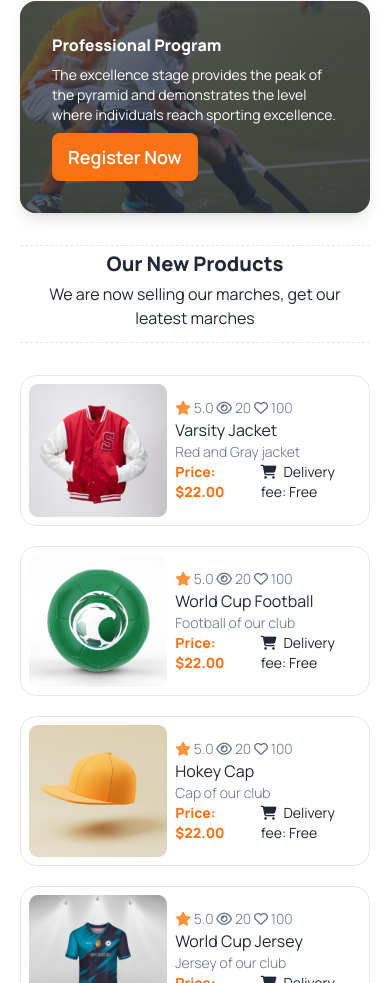
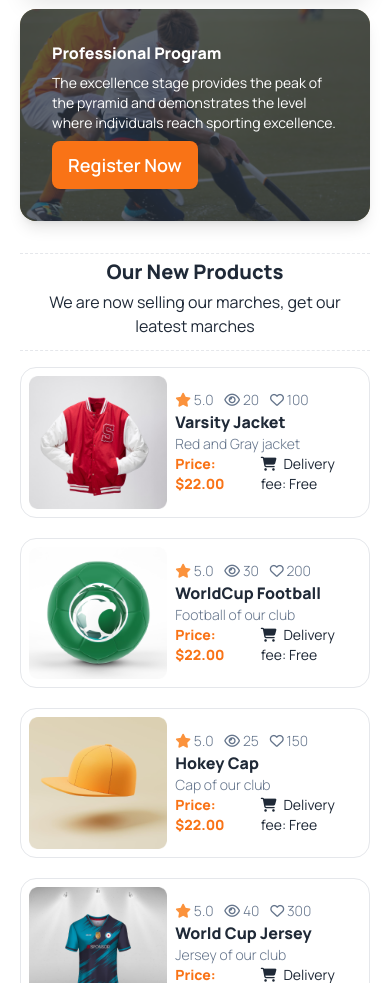
Before and after one commit to MUEID11/b9-assignment3, a plain HTML site: page index.html in a window 390 px wide. Shown: the part 1995-2978 px from the top of the page. Drawn offline with nearby package versions, Linux system fonts and the light colour scheme.

Commit message:
made some changes for mobile devices

```diff
--- a/index.html
+++ b/index.html
@@ -158,7 +158,7 @@
       <!--program section-->
       <section class="mx-5">
         <!--discription-->
-        <div class="my-3 md:my-10 lg:mx-3">
+        <div class="mt-8 mb-4 md:my-10 lg:mx-3">
           <hr class="border-dashed font-bold lg:mb-5">
           <h1 class="text-xl lg:text-5xl font-extrabold text-center my-1">Program Section</h1>
           <p class="text-center mx-4 lg:mx-60 mb-3">Although developing players for the NHL is not the primary objective of a European hockey organization,<br>it has become an accepted fact that the most talented Europeans are drafted and eventually signed by NHL clubs.</p>
@@ -203,7 +203,7 @@
       <!--Product Section-->
       <section class="mx-5">
         <!--discription-->
-        <div class="my-8 md:my-28 lg:mx-3">
+        <div class="mt-8 mb-4 md:my-28 lg:mx-3">
           <hr class="border-dashed font-bold lg:mb-5">
           <h1 class="text-xl lg:text-5xl font-extrabold text-center my-1">Our New Products</h1>
           <p class="text-center mx-4 lg:mx-60 mb-3">We are now selling our marches, get our leatest marches</p>
@@ -217,12 +217,12 @@
               <img class="min-h-fit" src="./Images/5.png" alt="Shoes" class="rounded-xl" />
             </figure>
             <div class="md:space-y-2 md:px-6 md:py-6">
-              <div class="md:space-x-4 text-sm md:text-lg text-slate-500 font-light">
+              <div class="space-x-2 md:space-x-4 text-sm md:text-lg text-slate-500 font-light">
                 <span><i class="fa-solid fa-star md:text-xl text-orange-400"></i> 5.0</span>
                 <span><i class="fa-regular fa-eye"></i> 20</span>
                 <span><i class="fa-regular fa-heart"></i></i> 100</span>
               </div>
-              <h2 class="md:text-2xl md:font-extrabold">Varsity Jacket</h2>
+              <h2 class="md:text-2xl font-extrabold">Varsity Jacket</h2>
               <p class="text-slate-500 font-light text-sm lg:text-lg">Red and Gray jacket</p>
               <div class="flex items-center text-sm">
                 <h4 class=" md:text-xl font-extrabold text-orange-500 mr-4">Price: $22.00</h4>
@@ -236,12 +236,12 @@
               <img class="min-h-fit" src="./Images/6.png" alt="Shoes" class="rounded-xl" />
             </figure>
             <div class="md:space-y-2 md:px-6 md:py-6">
-              <div class="md:space-x-4 text-sm md:text-lg text-slate-500 font-light">
+              <div class="space-x-2 md:space-x-4 text-sm md:text-lg text-slate-500 font-light">
                 <span><i class="fa-solid fa-star md:text-xl text-orange-400"></i> 5.0</span>
-                <span><i class="fa-regular fa-eye"></i> 20</span>
-                <span><i class="fa-regular fa-heart"></i></i> 100</span>
+                <span><i class="fa-regular fa-eye"></i> 30</span>
+                <span><i class="fa-regular fa-heart"></i></i> 200</span>
               </div>
-              <h2 class="md:text-2xl md:font-extrabold">World Cup Football</h2>
+              <h2 class="md:text-2xl font-extrabold">WorldCup Football</h2>
               <p class="text-slate-500 font-light text-sm lg:text-lg">Football of our club</p>
               <div class="flex items-center text-sm">
                 <h4 class=" md:text-xl font-extrabold text-orange-500 mr-4">Price: $22.00</h4>
@@ -255,12 +255,12 @@
               <img class="min-h-fit" src="./Images/7.png" alt="Shoes" class="rounded-xl" />
             </figure>
             <div class="md:space-y-2 md:px-6 md:py-6">
-              <div class="md:space-x-4 text-sm md:text-lg text-slate-500 font-light">
+              <div class="space-x-2 md:space-x-4 text-sm md:text-lg text-slate-500 font-light">
                 <span><i class="fa-solid fa-star md:text-xl text-orange-400"></i> 5.0</span>
-                <span><i class="fa-regular fa-eye"></i> 20</span>
-                <span><i class="fa-regular fa-heart"></i></i> 100</span>
+                <span><i class="fa-regular fa-eye"></i> 25</span>
+                <span><i class="fa-regular fa-heart"></i></i> 150</span>
               </div>
-              <h2 class="md:text-2xl md:font-extrabold">Hokey Cap</h2>
+              <h2 class="md:text-2xl font-extrabold">Hokey Cap</h2>
               <p class="text-slate-500 font-light text-sm lg:text-lg">Cap of our club</p>
               <div class="flex items-center text-sm">
                 <h4 class=" md:text-xl font-extrabold text-orange-500 mr-4">Price: $22.00</h4>
@@ -274,12 +274,12 @@
               <img class="min-h-fit" src="./Images/8.png" alt="Shoes" class="rounded-xl" />
             </figure>
             <div class="md:space-y-2 md:px-6 md:py-6">
-              <div class="md:space-x-4 text-sm md:text-lg text-slate-500 font-light">
+              <div class="space-x-2 md:space-x-4 text-sm md:text-lg text-slate-500 font-light">
                 <span><i class="fa-solid fa-star md:text-xl text-orange-400"></i> 5.0</span>
-                <span><i class="fa-regular fa-eye"></i> 20</span>
-                <span><i class="fa-regular fa-heart"></i></i> 100</span>
+                <span><i class="fa-regular fa-eye"></i> 40</span>
+                <span><i class="fa-regular fa-heart"></i></i> 300</span>
               </div>
-              <h2 class="md:text-2xl md:font-extrabold">World Cup Jersey</h2>
+              <h2 class="md:text-2xl font-extrabold">World Cup Jersey</h2>
               <p class="text-slate-500 font-light text-sm lg:text-lg">Jersey of our club</p>
               <div class="flex items-center text-sm">
                 <h4 class=" md:text-xl font-extrabold text-orange-500 mr-4">Price: $22.00</h4>
@@ -293,12 +293,12 @@
               <img class="min-h-fit" src="./Images/9.png" alt="Shoes" class="rounded-xl" />
             </figure>
             <div class="md:space-y-2 md:px-6 md:py-6">
-              <div class="md:space-x-4 text-sm md:text-lg text-slate-500 font-light">
+              <div class="space-x-2 md:space-x-4 text-sm md:text-lg text-slate-500 font-light">
                 <span><i class="fa-solid fa-star md:text-xl text-orange-400"></i> 5.0</span>
-                <span><i class="fa-regular fa-eye"></i> 20</span>
-                <span><i class="fa-regular fa-heart"></i></i> 100</span>
+                <span><i class="fa-regular fa-eye"></i> 29</span>
+                <span><i class="fa-regular fa-heart"></i></i> 200</span>
               </div>
-              <h2 class="md:text-2xl md:font-extrabold">Goalkeeper Helmet</h2>
+              <h2 class="md:text-2xl font-extrabold">Goalkeeper Helmet</h2>
               <p class="text-slate-500 font-light text-sm lg:text-lg">Helmet of our club</p>
               <div class="flex items-center text-sm">
                 <h4 class=" md:text-xl font-extrabold text-orange-500 mr-4">Price: $22.00</h4>
@@ -312,12 +312,12 @@
               <img class="min-h-fit" src="./Images/10.png" alt="Shoes" class="rounded-xl" />
             </figure>
             <div class="md:space-y-2 md:px-6 md:py-6">
-              <div class="md:space-x-4 text-sm md:text-lg text-slate-500 font-light">
+              <div class="space-x-2 md:space-x-4 text-sm md:text-lg text-slate-500 font-light">
                 <span><i class="fa-solid fa-star md:text-xl text-orange-400"></i> 5.0</span>
-                <span><i class="fa-regular fa-eye"></i> 20</span>
-                <span><i class="fa-regular fa-heart"></i></i> 100</span>
+                <span><i class="fa-regular fa-eye"></i> 26</span>
+                <span><i class="fa-regular fa-heart"></i></i> 190</span>
               </div>
-              <h2 class="md:text-2xl md:font-extrabold">Worldcup Football</h2>
+              <h2 class="md:text-2xl font-extrabold">Worldcup Football</h2>
               <p class="text-slate-500 font-light text-sm lg:text-lg">Football of our club</p>
               <div class="flex items-center text-sm">
                 <h4 class=" md:text-xl font-extrabold text-orange-500 mr-4">Price: $22.00</h4>
```
